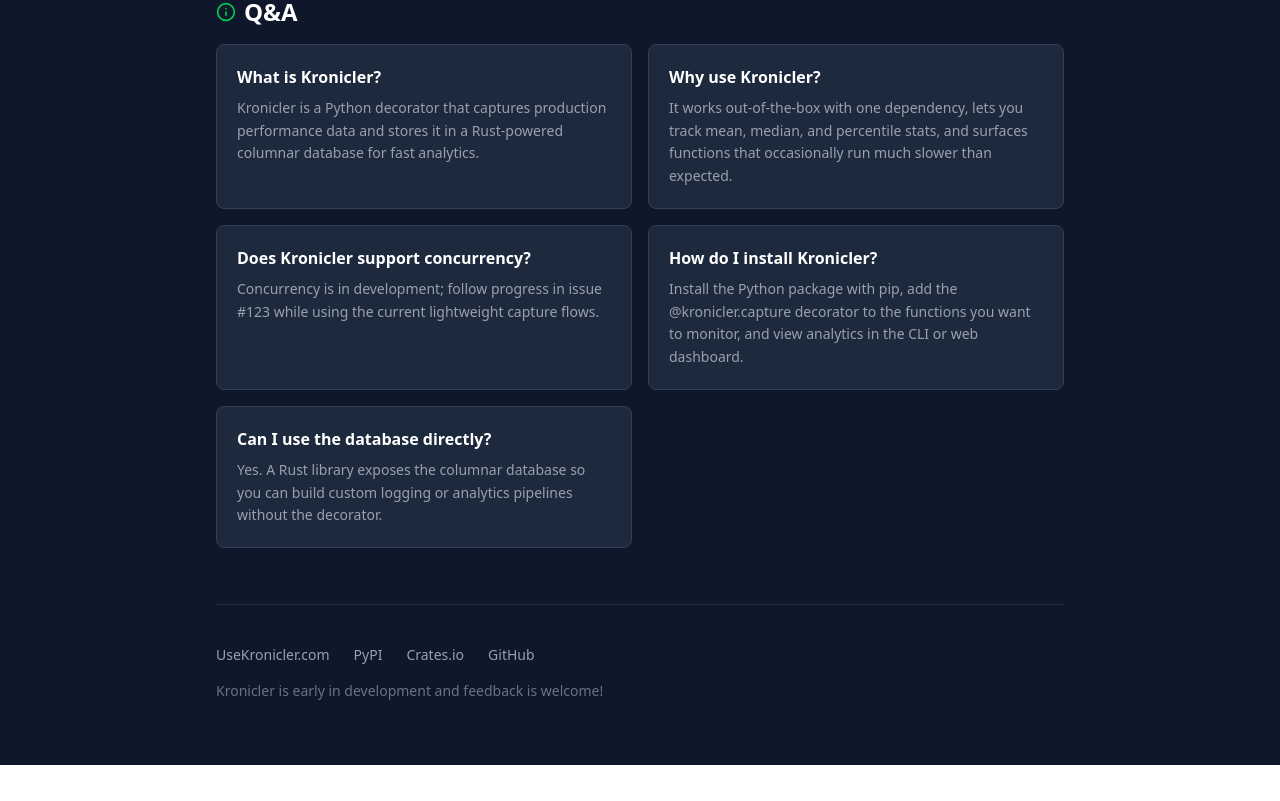
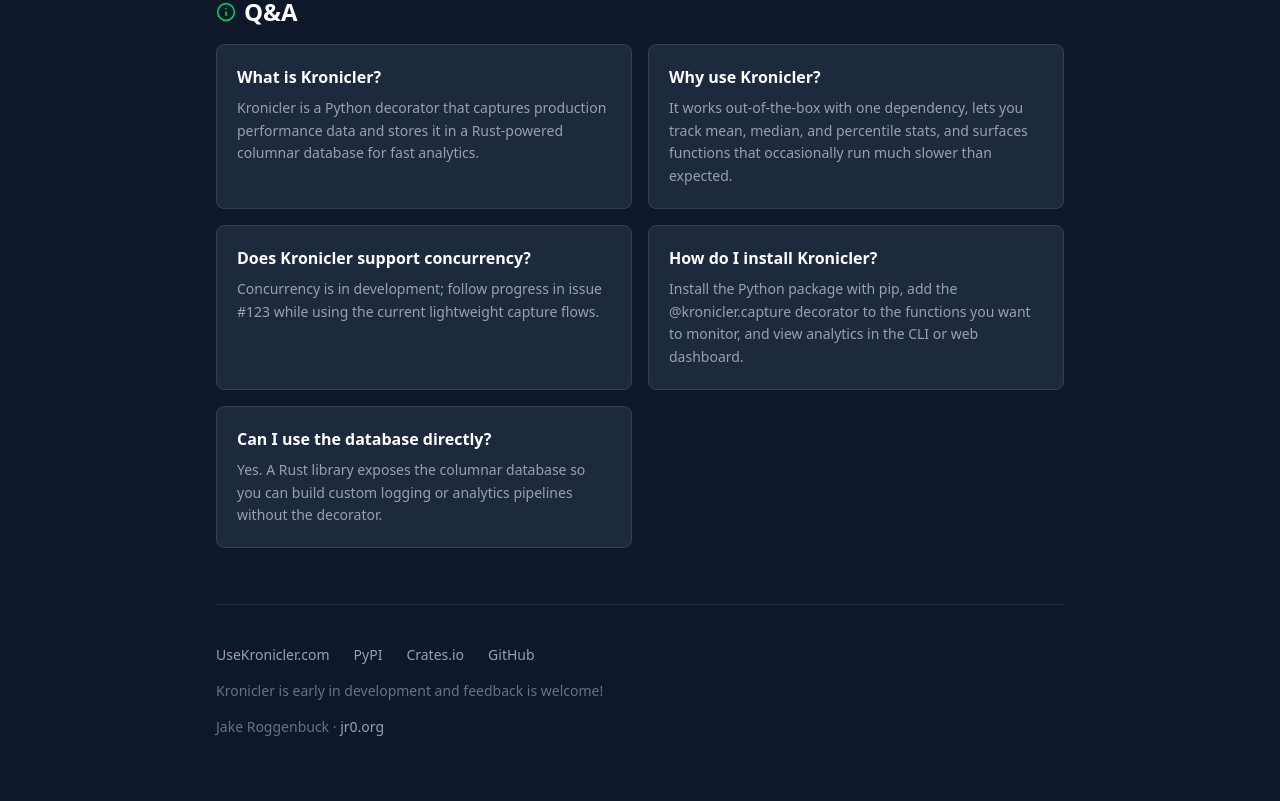
Before and after one commit to JakeRoggenbuck/kronicler, a React (Vite) app in the folder dashboard/: page /about in a window 1280 px wide. Shown: the part 1719-2520 px from the top of the page. Before the commit the page ends 2484 px from the top, so only its background shows below. Built offline with nearby package versions, Linux system fonts and the light colour scheme; no server answers.

Commit message:
Add link back to my website on footer

```diff
--- a/dashboard/src/About.tsx
+++ b/dashboard/src/About.tsx
@@ -304,6 +304,15 @@
           <p className="text-gray-500 text-sm mt-4">
             Kronicler is early in development and feedback is welcome!
           </p>
+          <p className="text-gray-500 text-sm mt-4">
+            Jake Roggenbuck ·{" "}
+            <a
+              href="https://jr0.org"
+              className="text-gray-400 hover:text-white transition-colors"
+            >
+              jr0.org
+            </a>
+          </p>
         </section>
       </div>
 
--- a/dashboard/src/Dashboard.tsx
+++ b/dashboard/src/Dashboard.tsx
@@ -579,6 +579,15 @@
               Crates.io
             </a>
           </div>
+          <p className="text-gray-500 text-sm mt-4">
+            Jake Roggenbuck ·{" "}
+            <a
+              href="https://jr0.org"
+              className="text-gray-400 hover:text-white transition-colors"
+            >
+              jr0.org
+            </a>
+          </p>
           <p className="text-gray-500 text-sm mt-4">MIT License</p>
         </div>
       </div>
```
